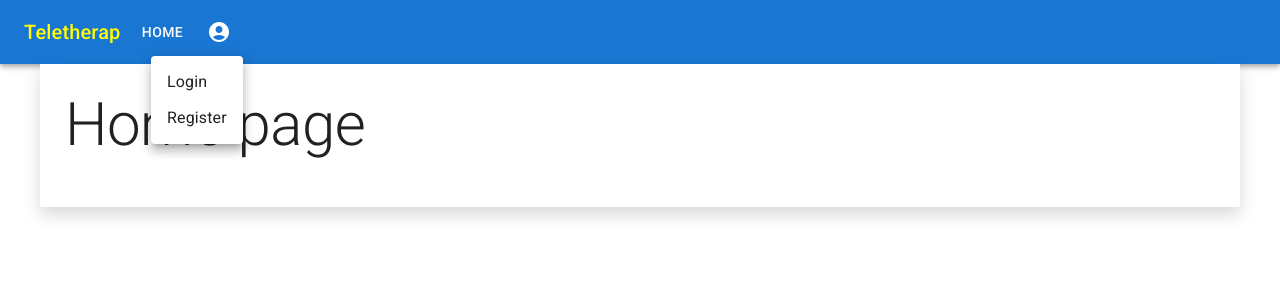
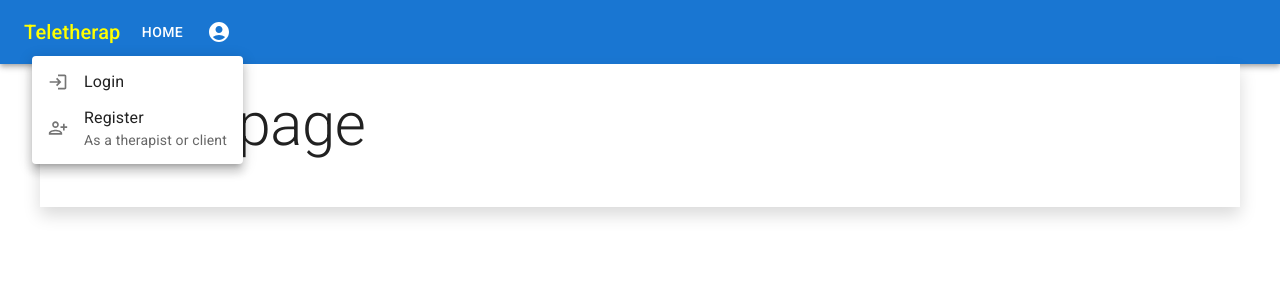
Before and after one commit to teletherap/teletherap, a React (Create React App) app in the folder frontend/: page / in a window 1280 px wide. Both pictures are taken after a click on the button "login/register". Shown: the top 300 px of the page. Built offline with nearby package versions, Linux system fonts and the light colour scheme.

Commit message:
Modify header for wallet page

```diff
--- a/frontend/src/views/header.jsx
+++ b/frontend/src/views/header.jsx
@@ -1,13 +1,17 @@
 import React, { useState } from 'react';
 import { connect } from 'react-redux';
-import { AppBar, Toolbar, Button, Typography, Menu, MenuItem, Box, IconButton } from '@mui/material';
-import { AccountCircle } from '@mui/icons-material';
+import { AppBar, Toolbar, Button, Typography, Menu, MenuItem, Box, IconButton, ListItemText, ListItemIcon } from '@mui/material';
+import { AccountCircle, Person, AccountBalanceWallet } from '@mui/icons-material';
+import PsychologyIcon from '@mui/icons-material/Psychology';
+import LogoutIcon from '@mui/icons-material/Logout';
+import LoginIcon from '@mui/icons-material/Login';
+import PersonAddAltIcon from '@mui/icons-material/PersonAddAlt';
 import { useHistory } from "react-router-dom";
 import { logout } from '../redux/actions/account';
 import Config from '../config';
 
 
-const Header = ({ logout, isLoggedIn, username, isTherapist }) => {
+const Header = ({ logout, isLoggedIn, username, isTherapist, walletBalance }) => {
   const history = useHistory();
   const userMenuId = 'user-menu';
   const [userAnchorEl, setUserAnchorEl] = useState(null)
@@ -42,13 +46,40 @@ const Header = ({ logout, isLoggedIn, username, isTherapist }) => {
       open={isUserMenuOpen}
       onClose={handleUserMenuClose}
     >
-      <MenuItem disabled>Wellcome, {username}</MenuItem>
+      <MenuItem disabled>
+        <ListItemIcon>
+          <Person fontSize="small" />
+        </ListItemIcon>
+        <ListItemText primary={`Welcome, ${username}`} />
+      </MenuItem>
       {isTherapist ? (
-        <MenuItem onClick={() => history.push('/user/therapist')}>Professional Info</MenuItem>
+        <MenuItem onClick={() => history.push('/user/therapist')}>
+          <ListItemIcon>
+            <PsychologyIcon fontSize="small" />
+          </ListItemIcon>
+          <ListItemText
+            primary="Professional Info"
+            secondary="View and Edit"
+          />
+        </MenuItem>
       ) : (
         <div></div>
       )}
-      <MenuItem onClick={doLogout}>Logout</MenuItem>
+      <MenuItem onClick={() => history.push('/user/wallet')}>
+        <ListItemIcon>
+          <AccountBalanceWallet fontSize="small" />
+        </ListItemIcon>
+        <ListItemText
+          primary="Wallet"
+          secondary={`${walletBalance} IRT`}
+        />
+      </MenuItem>
+      <MenuItem onClick={doLogout}>
+        <ListItemIcon>
+          <LogoutIcon fontSize="small" />
+        </ListItemIcon>
+        <ListItemText primary="Logout" />
+      </MenuItem>
     </Menu>
   );
 
@@ -68,8 +99,21 @@ const Header = ({ logout, isLoggedIn, username, isTherapist }) => {
       open={isUserMenuOpen}
       onClose={handleUserMenuClose}
     >
-      <MenuItem onClick={() => history.push('/login')}>Login</MenuItem>
-      <MenuItem onClick={() => history.push('/register')}>Register</MenuItem>
+      <MenuItem onClick={() => history.push('/login')}>
+        <ListItemIcon>
+          <LoginIcon fontSize="small" />
+        </ListItemIcon>
+        <ListItemText primary="Login" />
+      </MenuItem>
+      <MenuItem onClick={() => history.push('/register')}>
+        <ListItemIcon>
+          <PersonAddAltIcon fontSize="small" />
+        </ListItemIcon>
+        <ListItemText
+          primary="Register"
+          secondary="As a therapist or client"
+        />
+      </MenuItem>
     </Menu>
   );
 
@@ -123,6 +167,7 @@ const mapStateToProps = (state, ownProps) => {
     isLoggedIn: state.account.isLoggedIn,
     username: state.account.username,
     isTherapist: state.account.isTherapist,
+    walletBalance: state.account.walletBalance
   }
 };
 
```
